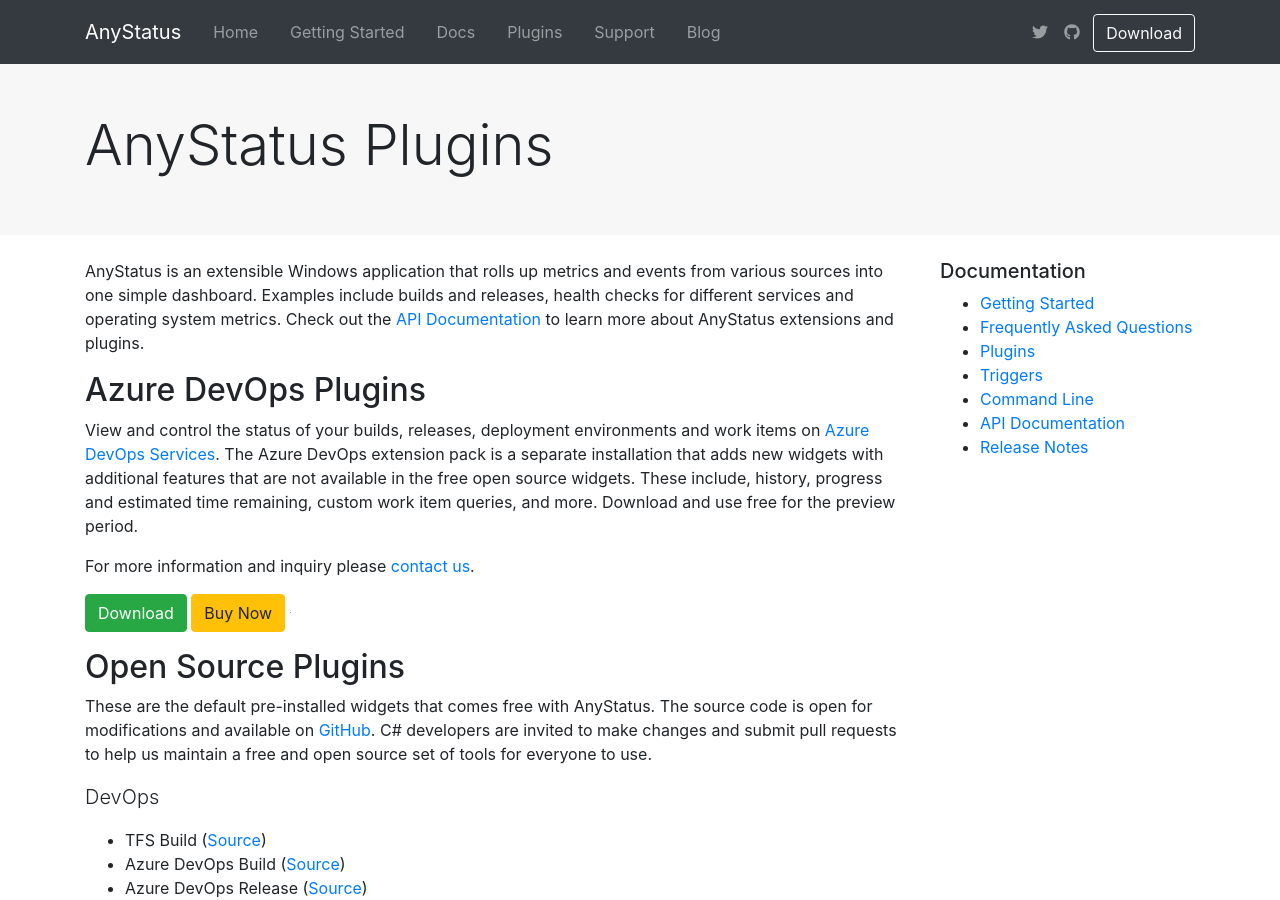
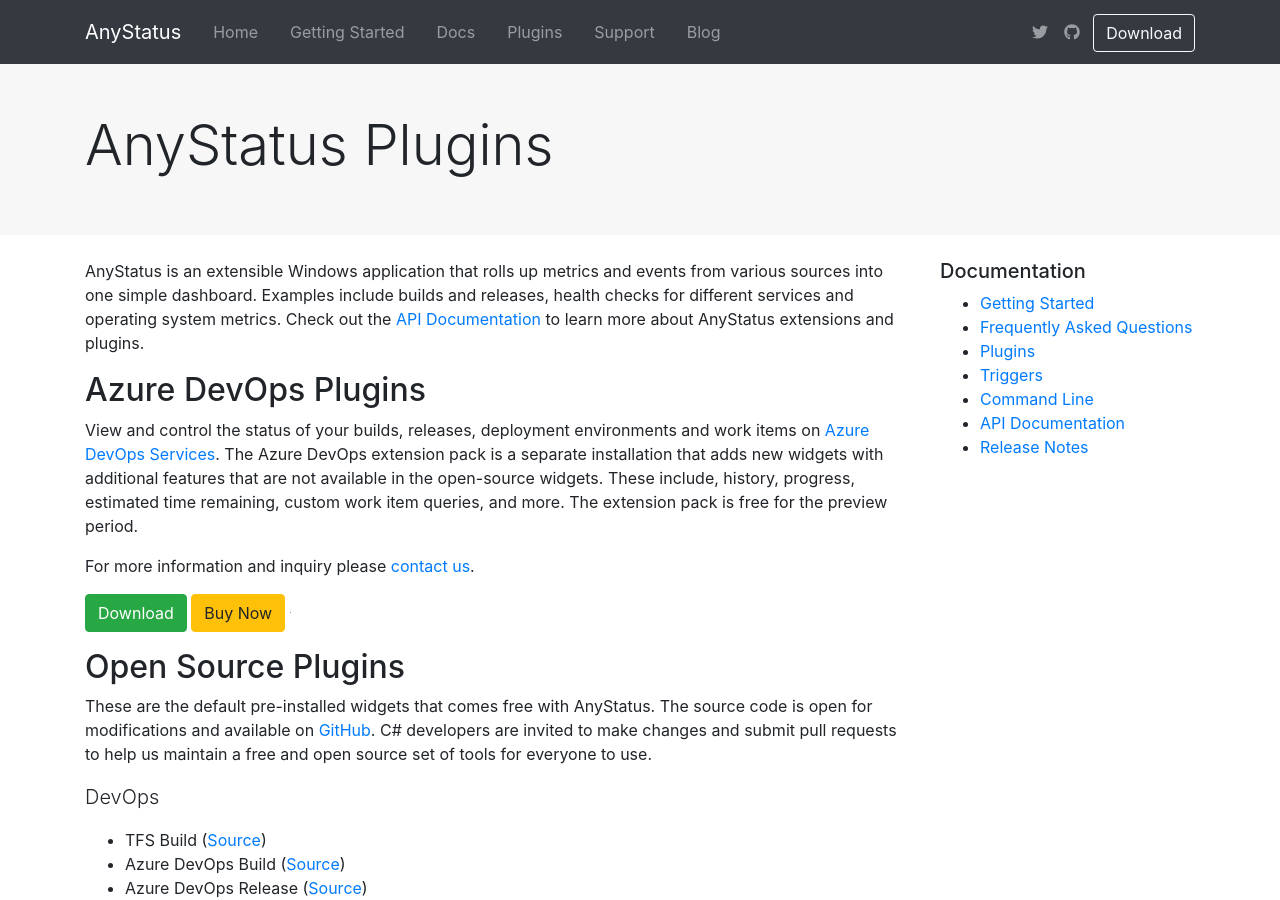
Before and after one commit to AnyStatus/anystatus.github.io, a Jekyll site: the page built from docs/plugins.md, in a window 1280 px wide and 900 px high. Built offline with Jekyll 4.4.1, drawn with Linux system fonts in a browser that asks for light colours; comment, search, counter and statistics services are not loaded.

Commit message:
Update plugins.md

```diff
--- a/docs/plugins.md
+++ b/docs/plugins.md
@@ -8,7 +8,7 @@
 
 ## Azure DevOps Plugins
 
-View and control the status of your builds, releases, deployment environments and work items on [Azure DevOps Services](https://azure.microsoft.com/en-us/services/devops/). The Azure DevOps extension pack is a separate installation that adds new widgets with additional features that are not available in the free open source widgets. These include, history, progress and estimated time remaining, custom work item queries, and more. Download and use free for the preview period.
+View and control the status of your builds, releases, deployment environments and work items on [Azure DevOps Services](https://azure.microsoft.com/en-us/services/devops/). The Azure DevOps extension pack is a separate installation that adds new widgets with additional features that are not available in the open-source widgets. These include, history, progress, estimated time remaining, custom work item queries, and more. The extension pack is free for the preview period.
 
 For more information and inquiry please [contact us](mailto:info@anystat.us).
 
```
